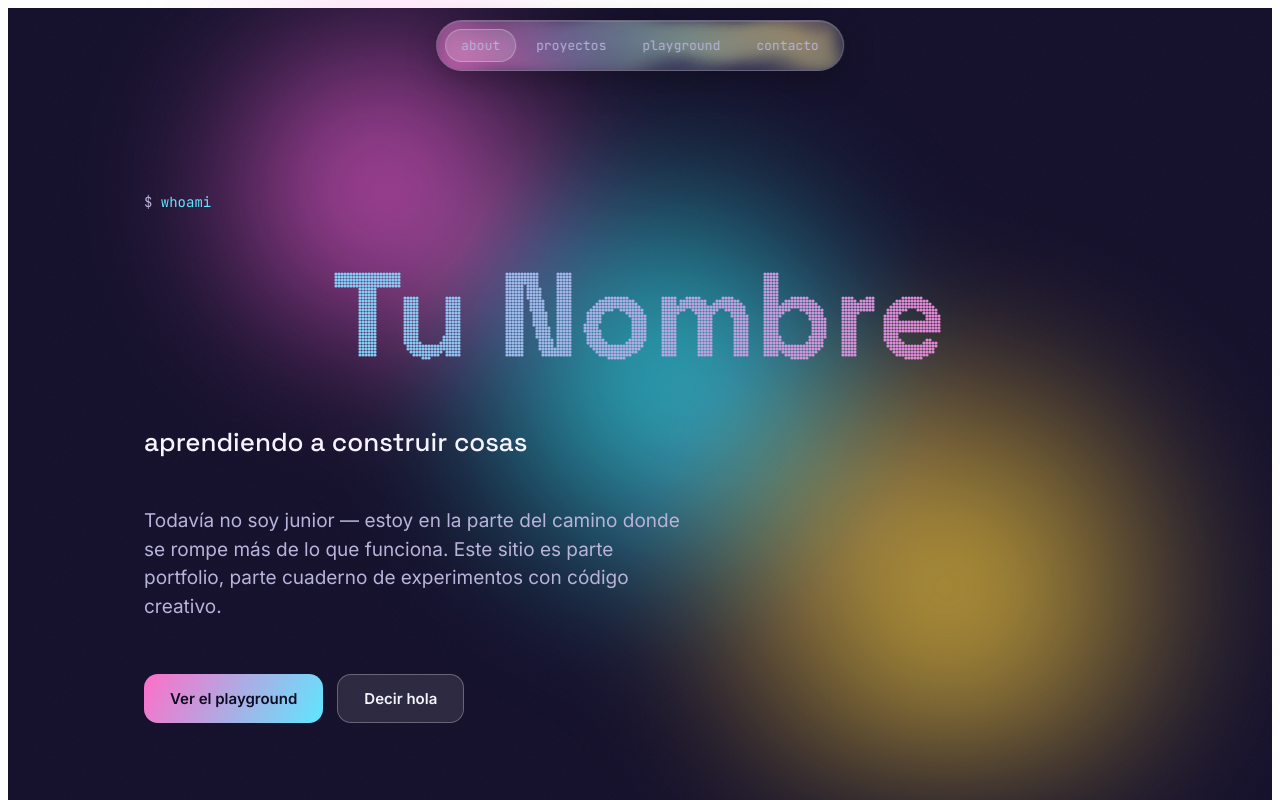
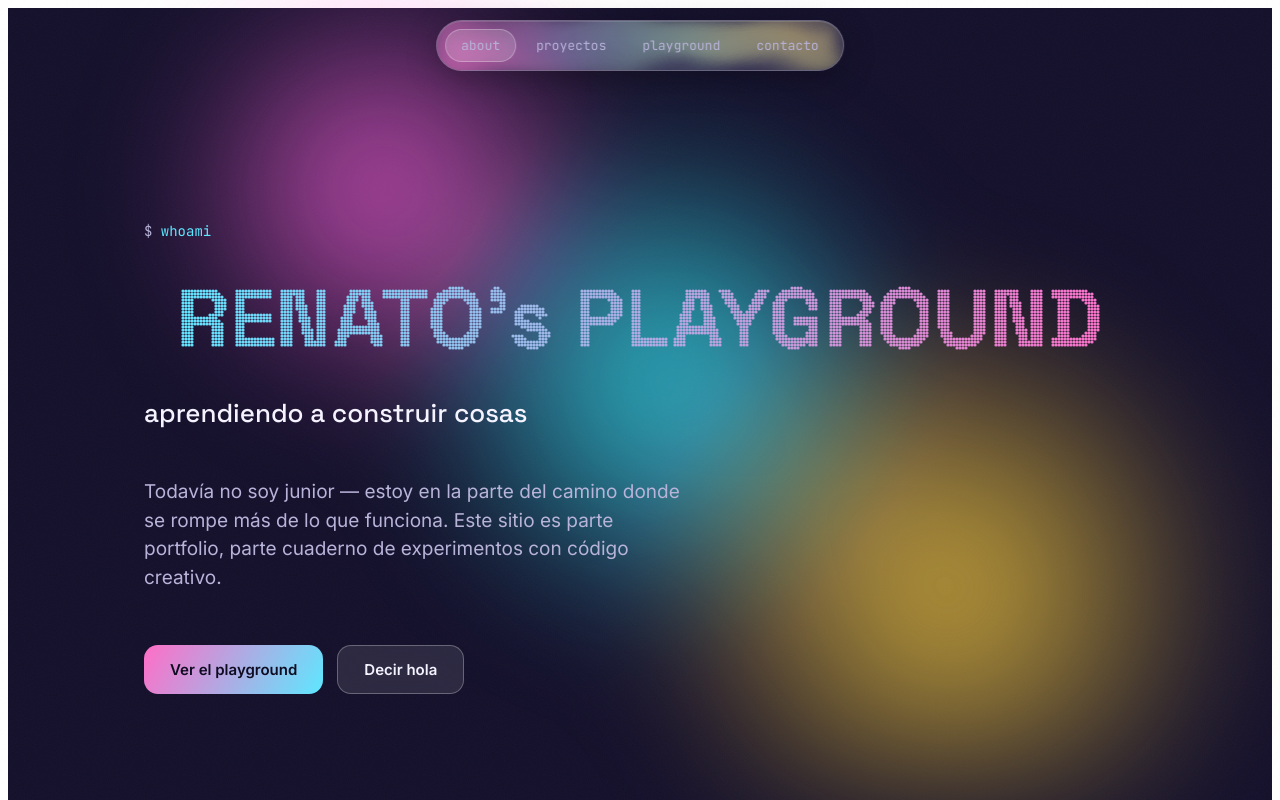
Before and after one commit to rren-ato/liquid-glass-portfolio, a React (Vite) app: page / in a window 1280 px wide. Shown: the top 800 px of the page. Built offline with nearby package versions, Linux system fonts and the light colour scheme.

Commit message:
Update site.js
Actualizacion de datos de persona

```diff
--- a/src/data/site.js
+++ b/src/data/site.js
@@ -1,5 +1,5 @@
 // Un solo lugar para tus datos de identidad — así no hay que buscarlos
 // desnormalizados por distintos componentes.
 
-export const NAME = "Tu Nombre";
-export const ALIAS = "@tualias";
+export const NAME = "RENATO's PLAYGROUND";
+export const ALIAS = "@rren-ato";
```
